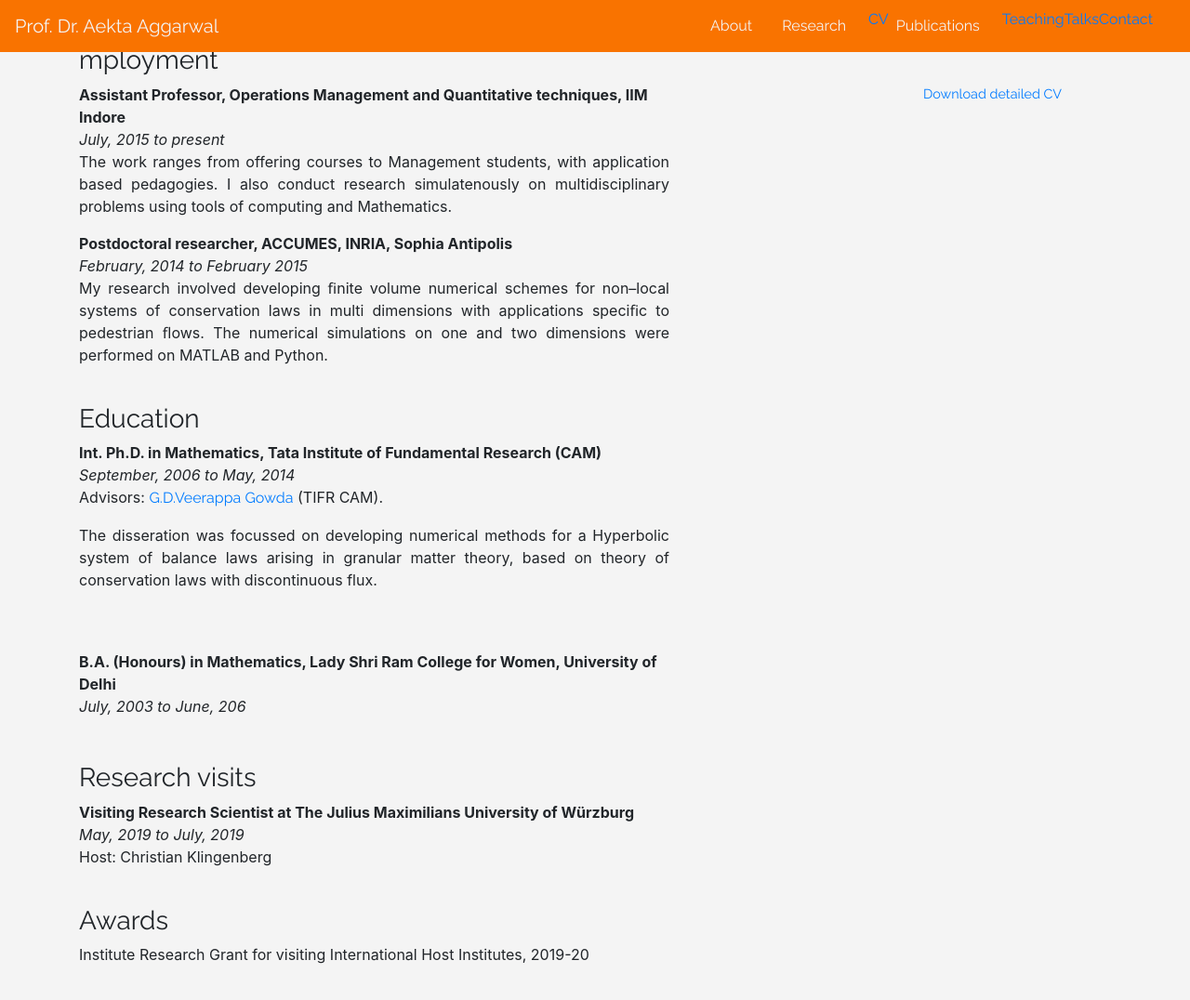
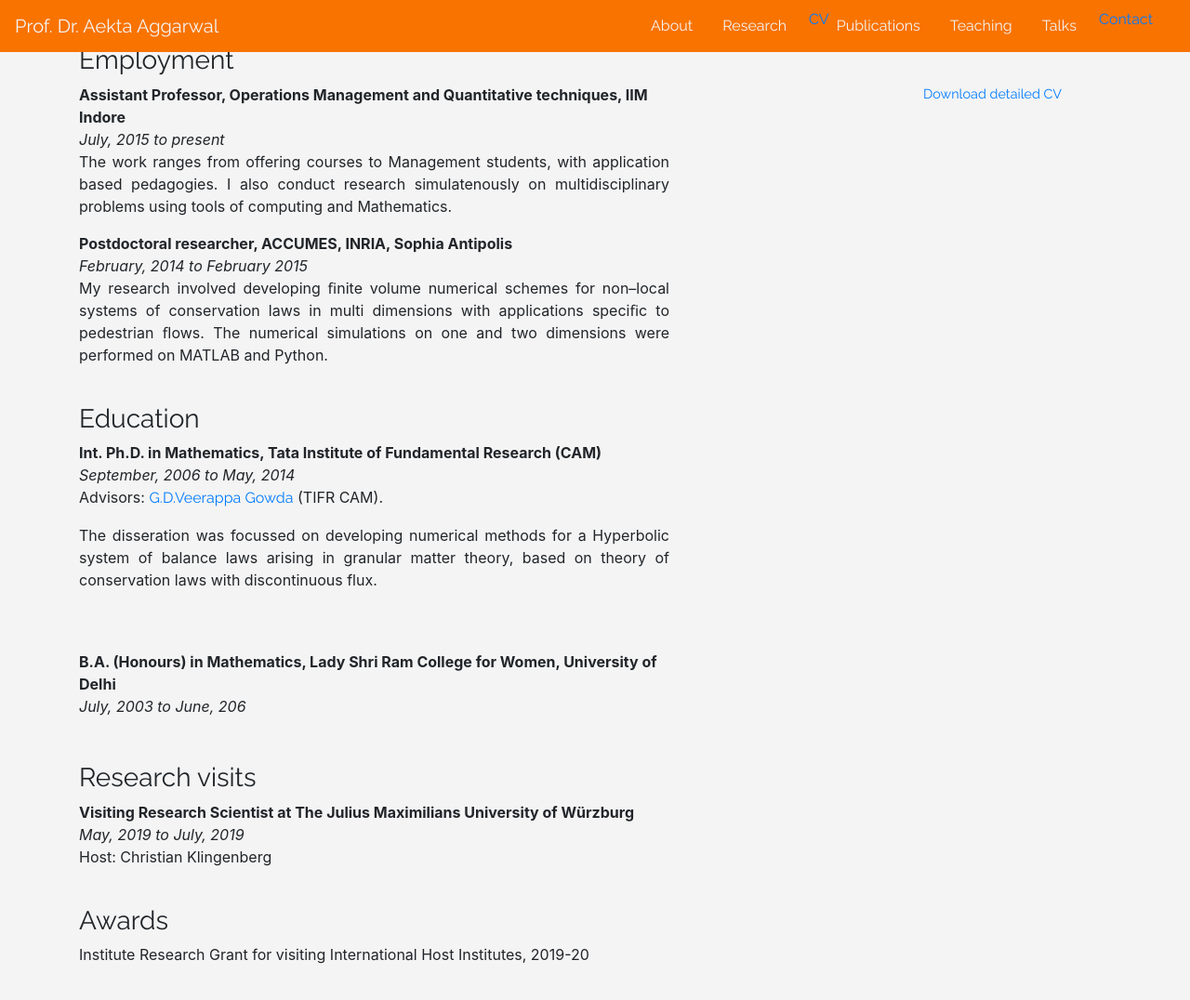
Before and after one commit to aektaaggarwal/aektaaggarwal.github.io, a Jekyll site: the page cv.html, which Jekyll copies as it is, in a window 1280 px wide and 1199 px high. Shown: the top 1076 px of the window at 93% size. Built offline with Jekyll 4.4.1, drawn with Linux system fonts in a browser that asks for light colours; nearby versions of some CDN libraries.

Commit message:
Update cv.html

```diff
--- a/cv.html
+++ b/cv.html
@@ -62,8 +62,12 @@
            <li class="nav-item">
    				 	<a class="nav-link " href="publications.html">Publications</a>
    			   </li>
-           <li><a href="teaching.html"> Teaching</a></li>
-           <li><a href="talks.html"> Talks</a></li>
+           <li class="nav-item">
+   				 	<a class="nav-link " href="teaching.html">Teaching</a>
+   			   </li>
+           <li class="nav-item">
+   				 	<a class="nav-link " href="talks.html">Talks</a>
+   			   </li>
            <li><a href="index.html"> Contact</a></li>
 
 <!--                         <li><a href="contact.html"> Contact</a></li> -->
@@ -76,7 +80,7 @@
         <div class="container">
             <div class="row">
                 <div class="col-md-7">
-                    <h3>mployment</h3>
+                    <h3>Employment</h3>
                 </div>
             </div>
 
```
